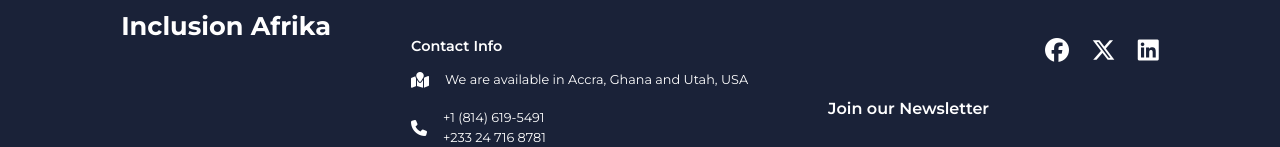
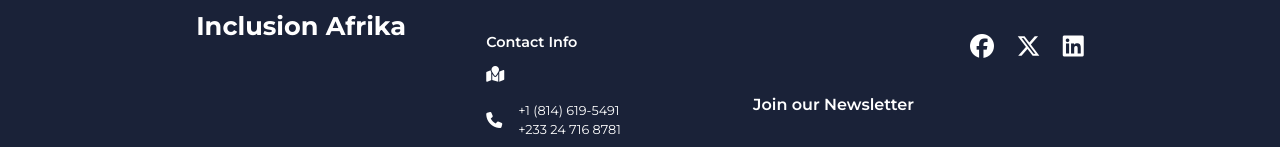
Before and after one commit to DevaWinner/afrika, a React (Vite) app: page /getinvolved in a window 1280 px wide. Shown: the part 2891-3038 px from the top of the page. Built offline with nearby package versions, Linux system fonts and the light colour scheme.

Commit message:
Remove location information from Footer component

```diff
--- a/src/components/Footer.jsx
+++ b/src/components/Footer.jsx
@@ -11,7 +11,7 @@ const Footer = () => {
 					<ul className="d-flex flex-column">
 						<li>
 							<i className="fa-solid fa-map-location"></i>
-							<p>We are available in Accra, Ghana and Utah, USA</p>
+							<p></p>
 						</li>
 						<li>
 							<i className="fa-solid fa-phone"></i>
```
